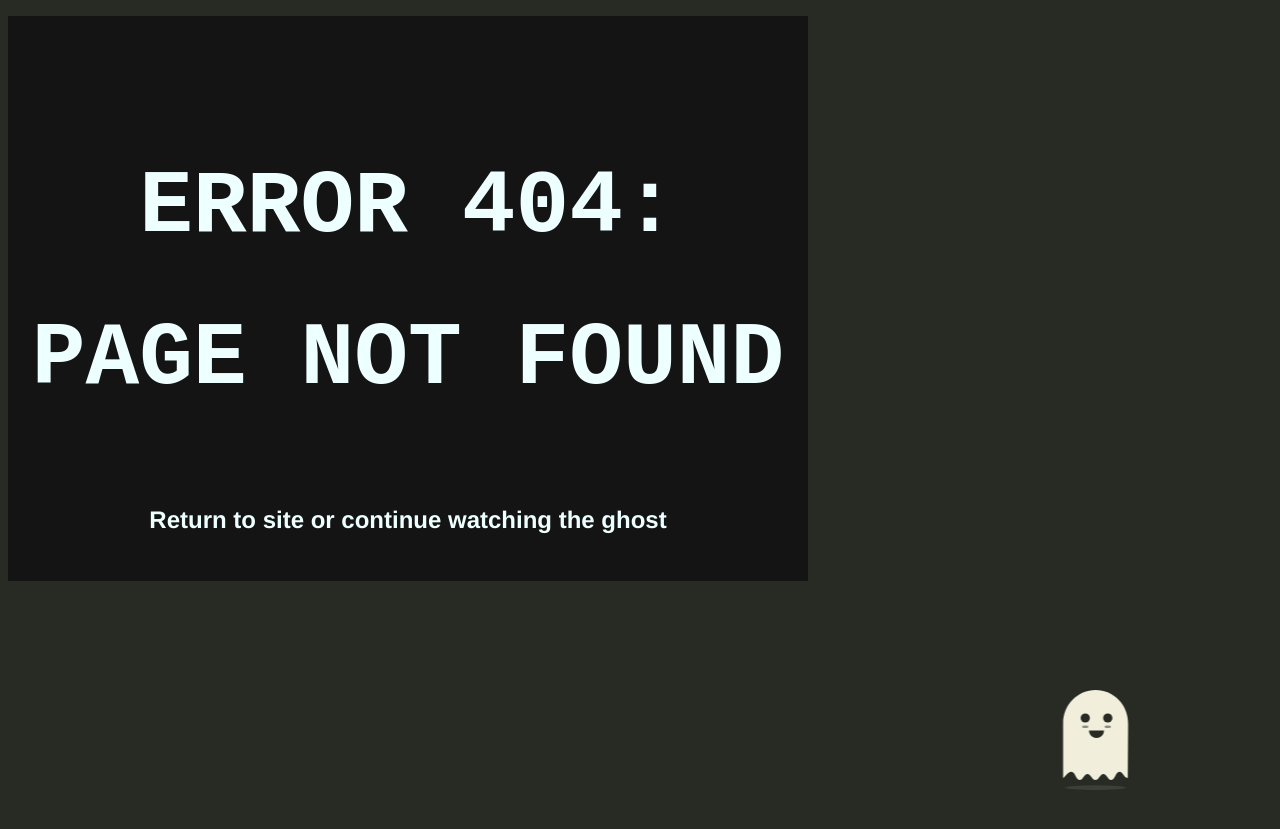
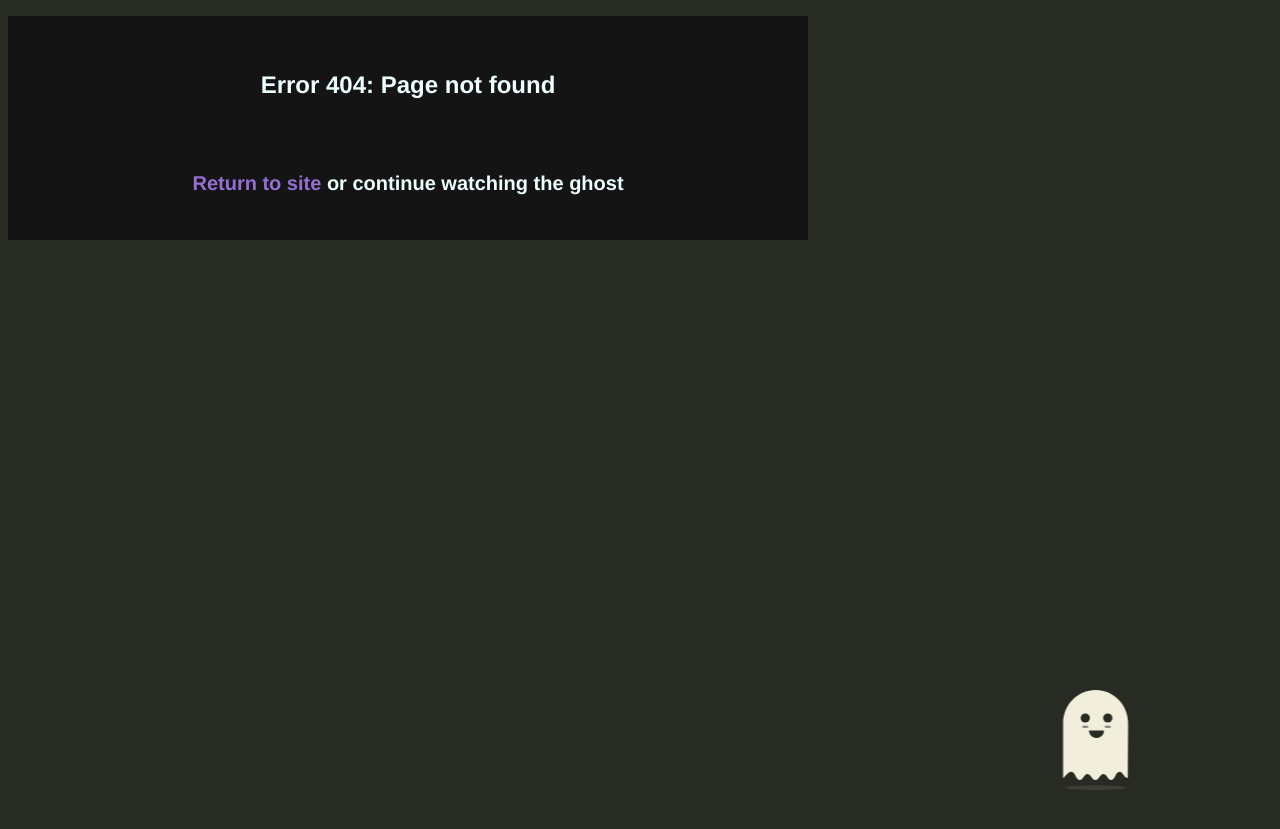
Before and after one commit to ricardojoserf/ricardojoserf.github.io, a Jekyll site: the page 404/index.html, which Jekyll copies as it is, in a window 1280 px wide. Shown: the top 829 px of the page. Built offline with Jekyll 4.4.1, drawn with Linux system fonts in a browser that asks for light colours; some web fonts are replaced.

Commit message:
Add files via upload

```diff
--- a/404/index.html
+++ b/404/index.html
@@ -290,9 +290,9 @@ const grantAccess = () => {
 
 <div id="main" role="main" class="container">
 <br>
-<h1>Error 404: Page not found</h3>
+<h2>Error 404: Page not found</h2>
 <br>
-<h2><a href="https://ricardojoserf.github.io/">Return to site</a> or continue watching the ghost</h4>
+<h3><a href="https://ricardojoserf.github.io/">Return to site</a> or continue watching the ghost</h3>
 <br>
 </div>
 
```
